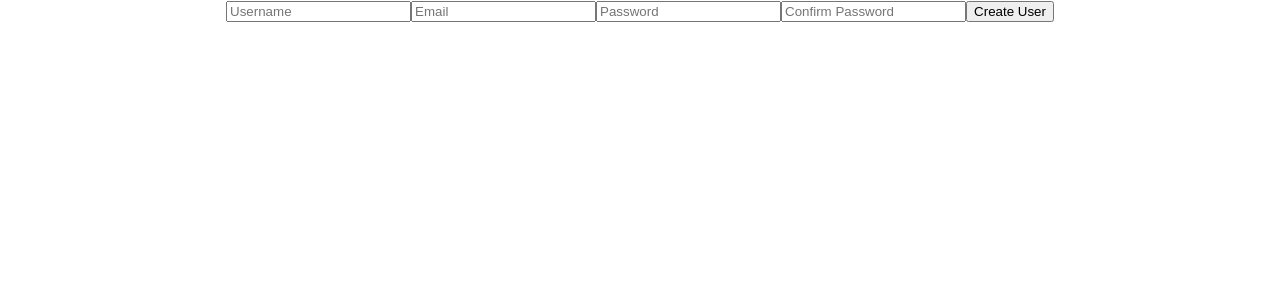
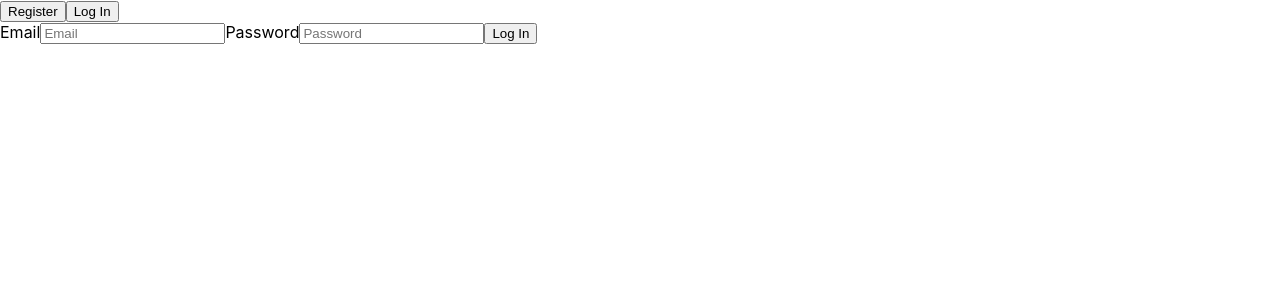
Before and after one commit to mholmberg13/med-3d, a React (Create React App) app: page /login in a window 1280 px wide. Shown: the top 300 px of the page. Built offline with nearby package versions, Linux system fonts and the light colour scheme; no server answers.

Commit message:
Finished Log In and Register page wireframe functionality

```diff
--- a/package.json
+++ b/package.json
@@ -10,6 +10,7 @@
     "bcrypt": "^5.0.0",
     "react": "^17.0.1",
     "react-dom": "^17.0.1",
+    "react-router-dom": "^5.2.0",
     "react-scripts": "4.0.0",
     "web-vitals": "^0.2.4"
   },
--- a/src/App.js
+++ b/src/App.js
@@ -1,8 +1,12 @@
 import React, { useState, useEffect } from 'react';
-import NewUser from './components/NewUser.js'
+import AuthOptions from './components/AuthOptions'
+import Home from './components/Home';
+import NewUser from './components/NewUser';
+import Login from './components/Login';
 import './App.css';
-import UserContext from './components/context/UserContext'
-import Axios from 'axios'
+import UserContext from './components/context/UserContext';
+import Axios from 'axios';
+import { BrowserRouter, Route, Switch } from 'react-router-dom';
 
 const baseURL = 'http://localhost:3004'
 
@@ -27,9 +31,9 @@ export default function App() {
         null,
         {headers: { "x-auth-token": token}}
       )
-      console.log(tokenRes.data)
+
       if (tokenRes.data) {
-        const userRes = await Axios.get("http://localhost:5000/users/", {
+        const userRes = await Axios.get("http://localhost:3004/users/", {
           headers: {"x-auth-token": token}
         })
         setUserData({
@@ -41,20 +45,20 @@ export default function App() {
     checkLoggedIn()
   }, [])
 
-  // handleAddUser = (user) => {
-  //   const copyUsers = [...this.state.users]
-  //   copyUsers.unshift(user)
-  //   this.setState({
-  //     users: copyUsers
-  //   })
-  // }
+    return (
+      <>
+        <BrowserRouter>
+          <UserContext.Provider value={{ userData, setUserData }}>
+            <AuthOptions/>
+            <Switch>
+              <Route exact path='/' component={Home} />
+              <Route path='/login' component={Login} />
+              <Route path='/register' component={NewUser} />
+            </Switch>
+          </UserContext.Provider>
+        </BrowserRouter>
+      </>
 
-    return (
-      <div className="App">
-        <UserContext.Provider value={{ userData, setUserData }}>
-        <NewUser baseURL={baseURL}/>
-        </UserContext.Provider>
-      </div>
     );
 
 }
--- /dev/null
+++ b/src/components/AuthOptions.js
@@ -0,0 +1,35 @@
+import React, { useContext } from 'react';
+import { useHistory } from 'react-router-dom';
+import UserContext from './context/UserContext'
+
+
+export default function AuthOptions() {
+    const {userData, setUserData} = useContext(UserContext)
+
+    const history = useHistory();
+
+
+    const register = () => history.push('/register')
+    const login = () => history.push('/login')
+    const logout = () => {
+        setUserData({
+            token: undefined,
+            user: undefined
+        })
+        localStorage.setItem('auth-token', '')
+    }
+
+    return (
+        <nav className="auth-options">
+            {userData.user ? (
+                <button onClick={logout}>Log Out</button>
+            ) : (
+                <>
+                    <button onClick={register}>Register</button>
+                    <button onClick={login}>Log In</button>
+                </>
+            )}
+
+        </nav>
+    )
+}
--- /dev/null
+++ b/src/components/Home.js
@@ -0,0 +1,20 @@
+import React, { useEffect, useContext } from 'react';
+import {useHistory} from 'react-router-dom';
+import UserContext from './context/UserContext';
+
+export default function Home() {
+
+    const {userData} = useContext(UserContext);
+    const history = useHistory();
+
+
+    useEffect(() => {
+        if (!userData.user) history.push('/login')
+    });
+
+    return(
+        <div>
+            <h1>Home</h1>
+        </div>
+    )
+};
--- a/src/components/Login.js
+++ b/src/components/Login.js
@@ -1,29 +1,51 @@
-import React from 'react';
+import React, { useState, useContext } from 'react';
+import { useHistory } from 'react-router-dom';
+import UserContext from '../components/context/UserContext'
+import Axios from 'axios';
+import ErrorNotice from './misc/ErrorNotice';
 
+export default function Login()  {
 
-class Login extends React.Component {
+    const [email, setEmail] = useState();
+    const [password, setPassword] = useState();
+    const [error, setError] = useState();
 
-    state = {
-        email: '',
-        password: ''
+    const {setUserData} = useContext(UserContext);
+    const history = useHistory();
+
+    const submit = async (e) => {
+        e.preventDefault();
+        try {
+            const loginUser = {email, password};
+            const loginRes = await Axios.post('http://localhost:3004/users/login', loginUser);
+
+            setUserData({
+                token: loginRes.data.token,
+                user: loginRes.data.user
+            });
+
+            localStorage.setItem('auth-token', loginRes.data.token);
+
+            history.push("/");
+        } catch (err) {
+            err.response.data.msg && setError(err.response.data.msg);
         }
 
-    handleChange = (event) => {
-        this.setState({ [event.target.id]: event.target.value})
-    }
+    };
 
-    render() {
     return(
         <div>
-                <form>
-                <label htmlFor='email'></label>
-                    <input type='text' id="email" name="email" onChange={this.handleChange} value={this.state.email} placeholder="Email"/>
-                    <label htmlFor='password'></label>
-                    <input type='text' id="password" name="password" onChange={this.handleChange} value={this.state.password} placeholder="Password"/>
+            { error && (
+                <ErrorNotice message={error} clearError={() => setError(undefined)}/>
+            )}
+            <form onSubmit={submit}>
+                <label htmlFor='login-email'>Email</label>
+                <input type='email' id="login-email" onChange={(e) => setEmail(e.target.value)} placeholder="Email"/>
+                <label htmlFor='login-password'>Password</label>
+                <input type='password' id="login-password" onChange={(e) => setPassword(e.target.value)} placeholder="Password"/>
+
+                <input type='submit' value='Log In'/>
             </form>
         </div>
     )
 }
-}
-
-export default Login;
--- a/src/components/NewUser.js
+++ b/src/components/NewUser.js
@@ -1,54 +1,54 @@
-import React from 'react';
+import React, { useState, useContext } from 'react';
+import { useHistory } from 'react-router-dom';
+import UserContext from '../components/context/UserContext'
+import Axios from 'axios';
 
 
-class NewUser extends React.Component {
+export default function NewUser() {
+    const [email, setEmail] = useState();
+    const [password, setPassword] = useState();
+    const [passwordCheck, setPasswordCheck] = useState();
+    const [displayName, setDisplayName] = useState();
 
-    state = {
-        username: '',
-        email: '',
-        password: ''
+    const {setUserData} = useContext(UserContext);
+
+    const history = useHistory();
+
+    const submit = async (e) => {
+        e.preventDefault();
+        const newUser = {email, password, passwordCheck, displayName};
+        await Axios.post("http://localhost:3004/users/register", newUser);
+        const loginRes = await Axios.post('http://localhost:3004/users/login', {
+            email,
+            password
+        });
+
+        setUserData({
+            token: loginRes.data.token,
+            user: loginRes.data.user
+        });
+
+        localStorage.setItem('auth-token', loginRes.data.token);
+
+        history.push("/");
+
     }
 
-    handleChange = (event) => {
-        this.setState({ [event.target.id]: event.target.value})
-    }
-
-    handleSubmit = (event) => {
-        event.preventDefault()
-        console.log(this.props.baseURL)
-        fetch(this.props.baseURL + '/users', {
-            method: 'POST',
-            body: JSON.stringify({username: this.state.username, email: this.state.email, password: this.state.password}),
-            headers: {
-                'Content-Type': 'application/json'
-            }
-        }).then (res => res.json())
-        .then (resJson => {
-            this.props.handleAddUser(resJson)
-            this.setState({
-                username: '',
-                email: '',
-                password: ''
-            })
-        }).catch (error => console.log({'Error' : error}))
-    }
-
-    render() {
         return (
             <div>
-                <form onSubmit={this.handleSubmit}>
-                    <label htmlFor='username'></label>
-                    <input type='text' id="username" name="username" onChange={this.handleChange} value={this.state.username} placeholder="Username"/>
-                    <label htmlFor='email'></label>
-                    <input type='text' id="email" name="email" onChange={this.handleChange} value={this.state.email} placeholder="Email"/>
-                    <label htmlFor='password'></label>
-                    <input type='text' id="password" name="password" onChange={this.handleChange} value={this.state.password} placeholder="Password"/>
-                    <input type='text' id="confirm" name="confirm" onChange={this.handleChange} value={this.state.password} placeholder="Confirm Password"/>
+                <form onSubmit={submit}>
+                    <label htmlFor='display-name'>User Name</label>
+                    <input type='text' id="username" name="username" placeholder="Username" onChange={e => setDisplayName(e.target.value)}/>
+
+                    <label htmlFor='email'>Email</label>
+                    <input type='email' id="email" name="email" placeholder="Email" onChange={e => setEmail(e.target.value)}/>
+
+                    <label htmlFor='password'>Password</label>
+                    <input type='text' id="password" name="password" placeholder="Password" onChange={e => setPassword(e.target.value)}/>
+
+                    <input type='text' id="confirm" name="confirm" placeholder="Confirm Password" onChange={e => setPasswordCheck(e.target.value)}/>
                     <input type="submit" value="Create User"/>
                 </form>
             </div>
         )
-    }
 }
-
-export default NewUser
--- /dev/null
+++ b/src/components/misc/ErrorNotice.js
@@ -0,0 +1,11 @@
+import React from 'react';
+
+
+export default function ErrorNotice(props) {
+    return (
+        <div className='error-notice'>
+            <span>{props.message}</span>
+            <button onClick={props.clearError}>Clear</button>
+        </div>
+    )
+}
```
Also changed, not shown: 1 other file (tests, documents, lock files or other folders). Lines whose indentation alone changed are shown as unchanged.
